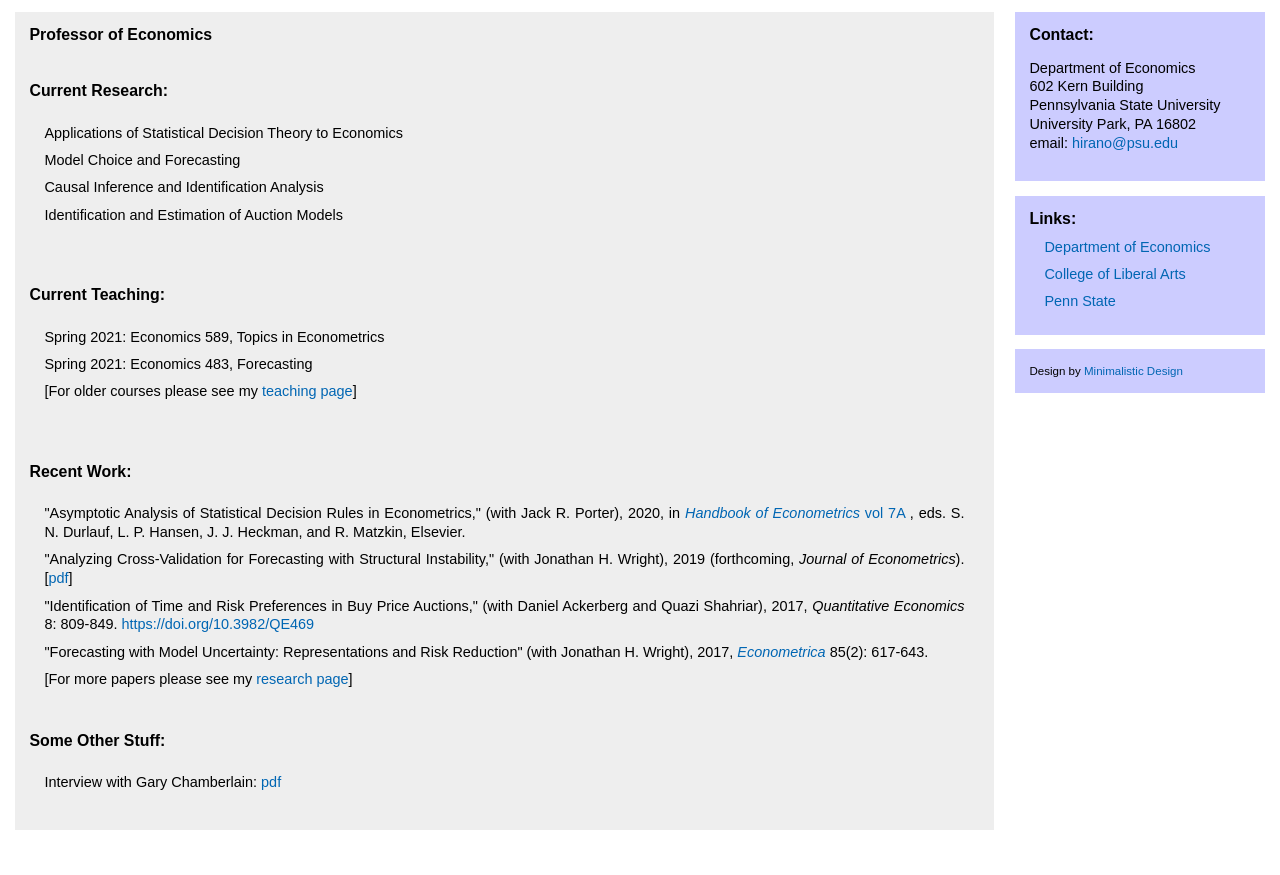
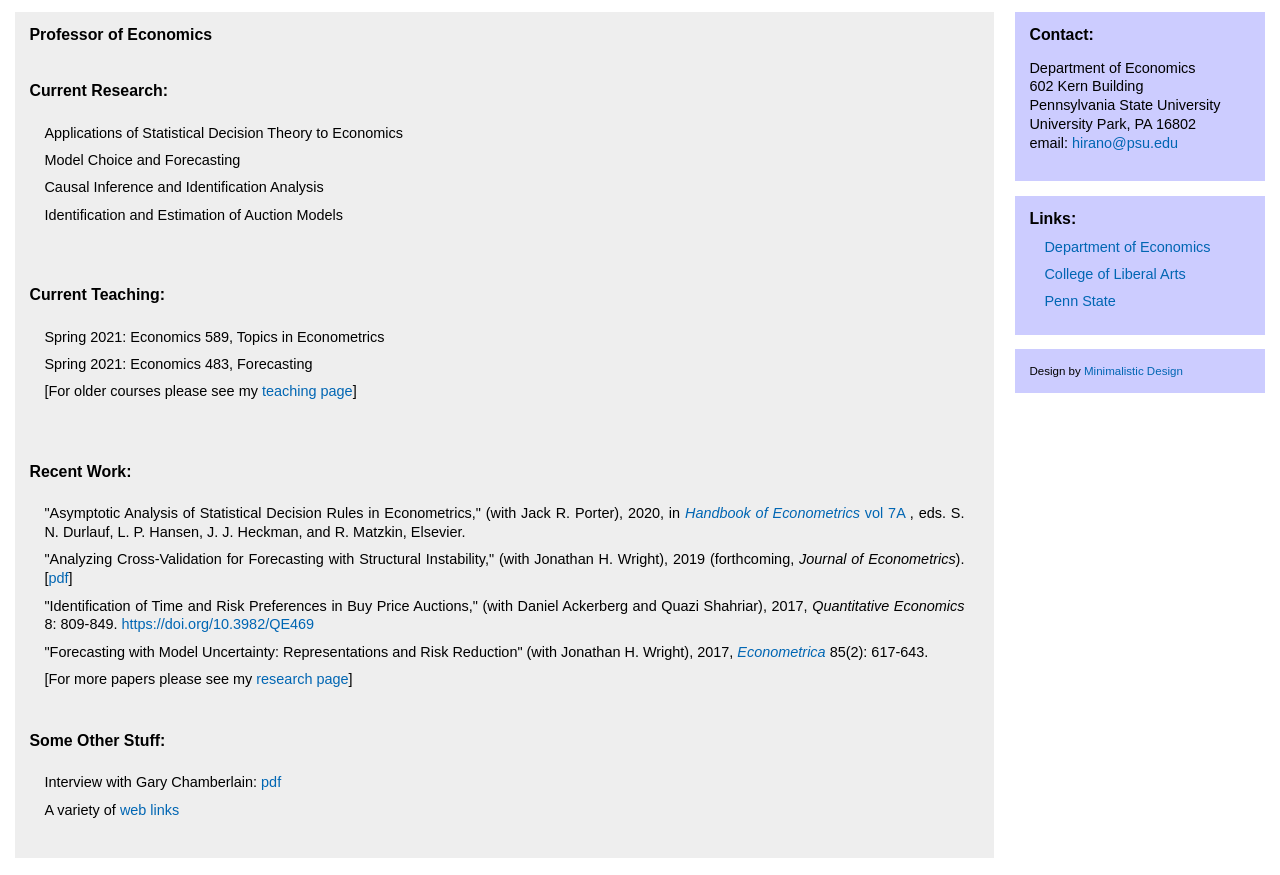
Before and after one commit to keihirano/keihirano.github.io, a plain HTML site: page index.html in a window 1280 px wide. Shown: the part 117-992 px from the top of the page. Before the commit the page ends 965 px from the top, so only its background shows below. Drawn offline with Linux system fonts and the light colour scheme.

Commit message:
link to pinboard

```diff
--- a/index.html
+++ b/index.html
@@ -80,7 +80,10 @@
   <br>
   <h2> Some Other Stuff:</h2>
   <p>
-    <ul><li> Interview with Gary Chamberlain: <a href="papers/Gary_Interview.pdf"> pdf </a></li></ul>
+    <ul>
+      <li> Interview with Gary Chamberlain: <a href="papers/Gary_Interview.pdf"> pdf </a></li>
+      <li> A variety of <a href="https://pinboard.in/u:kei.hirano">web links</a></li>
+    </ul>
   </p>
 
 
```
